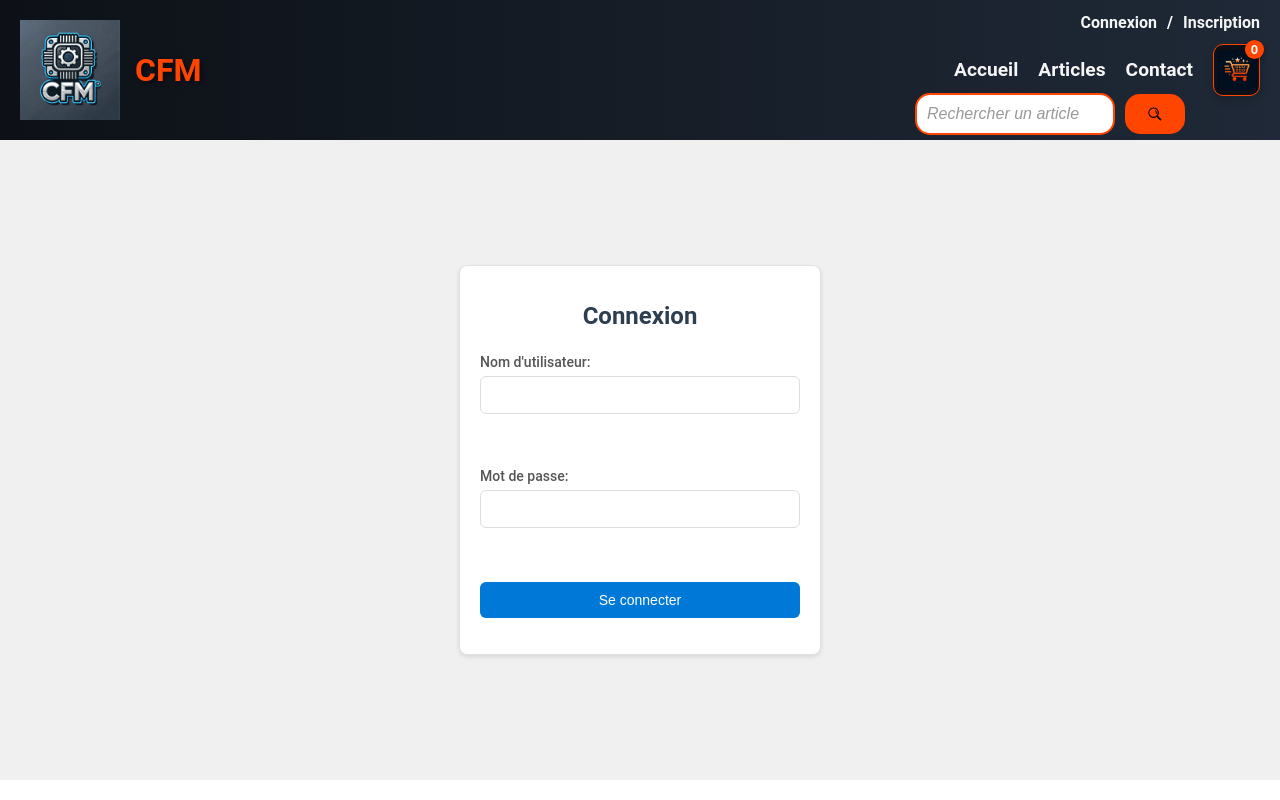
After one commit to CielCOde/CFM, a PHP site: page /page/login.php in a window 1280 px wide. The commit adds this page. Run offline with PHP 8.4, Linux system fonts and the light colour scheme; data that the repository does not hold is empty.

Commit message:
new file & update
commencer la création de filtrage de composant

```diff
--- a/banniere.php
+++ b/banniere.php
@@ -3,10 +3,21 @@ $racine_site = "http://" . $_SERVER['HTTP_HOST'] . "/"; // Chemin vers le dossie
 ?>
 <link rel="stylesheet" href="../css/banniere.css">
 <div class="banner">
+    <div class="login-container">
+        <a href="<?php echo $racine_site; ?>page/login.php" class="login-link">
+            Connexion
+        </a>
+        <strong style="color: white;">/</strong>
+        <a href="<?php echo $racine_site; ?>page/register.php" class="login-link">
+            Inscription
+        </a>
+    </div>
+
     <div class="logo-container">
         <img src="../img/logo/CFM.webp" alt="Logo CFM" class="logo">
         <h1 class="site-title">CFM</h1>
     </div>
+
     <div class="nav-container">
         <nav>
             <ul class="nav-list">
@@ -24,6 +35,14 @@ $racine_site = "http://" . $_SERVER['HTTP_HOST'] . "/"; // Chemin vers le dossie
 
             </div>
         </div>
+        <div class="search-container">
+            <form action="<?php echo $racine_site; ?>page/article.php?shearch=" method="get" class="search-form">
+                <input type="text" name="shearch" placeholder="Rechercher un article" class="search-input" id="search-input">
+                <button type="submit" class="search-button">
+                    <img src="<?php echo $racine_site; ?>/img/loupe.png" alt="Rechercher" class="search-icon" width="20" height="20">
+                </button>
+            </form>
+        </div>
     </div>
 
 </div>
@@ -33,7 +52,6 @@ $racine_site = "http://" . $_SERVER['HTTP_HOST'] . "/"; // Chemin vers le dossie
             fetch("<?php echo $racine_site; ?>page/core/get_panier.php")
                 .then(response => response.json())
                 .then(data => {
-                    console.log(data);
                     const panierCountElement = document.getElementById("panier-count");
                     if (panierCountElement && data.count !== undefined) {
                         panierCountElement.textContent = data.count;
@@ -94,4 +112,15 @@ $racine_site = "http://" . $_SERVER['HTTP_HOST'] . "/"; // Chemin vers le dossie
         // Update every 10 seconds
         setInterval(updatePanierCount, 10000);
     });
+
+    //animation de recherche
+    const searchInput = document.getElementById("search-input");
+
+    searchInput.addEventListener("focus", () => {
+        searchInput.classList.add("expanded");
+    })
+
+    searchInput.addEventListener("blur", () => {
+        searchInput.classList.remove("expanded");
+    })
 </script>
--- a/css/article.css
+++ b/css/article.css
@@ -60,3 +60,7 @@ button{
     font-family:'Roboto', sans-serif;
     cursor: pointer;
 }
+.container-principal{
+    display: flex;
+    justify-content: center;
+}
--- a/css/banniere.css
+++ b/css/banniere.css
@@ -1,6 +1,28 @@
 body {
   margin: 0;
   font-family: "Roboto", sans-serif;
+}
+.login-container {
+  position: absolute;
+  top: 13px;
+  right: 20px;
+  display: flex;
+  align-items: center;
+  gap: 10px;
+}
+.login-link {
+  text-decoration: none;
+  color: #f5f5f5;
+  font-size: 1rem;
+  font-weight: bold;
+  transition: color 0.3s ease;
+}
+.login-box {
+  display: flex;
+  align-items: center;
+  justify-content: center;
+  border-radius: 15px;
+  padding: 3px;
 }
 .banner {
   display: flex;
@@ -25,10 +47,13 @@ body {
   color: #ff4500;
   text-shadow: 2px 2px 5px rgba(0, 0, 0, 0.5);
 }
+
 .nav-container {
+  width: 500px;
+  position: relative;
   display: flex;
+  justify-content: flex-end;
   align-items: center;
-  /* justify-content: space-between;  Supprimé pour séparer panier et nav-list */
   gap: 20px; /* Ajout d'un espacement entre panier et nav-list */
 }
 .nav-list {
@@ -68,12 +93,11 @@ body {
   align-items: center;
   justify-content: center;
   background-color: #0d1117;
-  border: 2px solid #ff4500;
-  border-radius: 15px;
-  padding: 10px 15px;
+  border: 1px solid #ff4500;
+  border-radius: 10px;
+  padding: 5px;
   box-shadow: 0 4px 8px rgba(0, 0, 0, 0.2);
   gap: 10px;
-  position: relative;
   width: 35px;
 }
 .panier-icon {
@@ -116,4 +140,55 @@ body {
 }
 .panier-container:hover .panier {
   display: block;
+  z-index: 2;
 }
+.search-container {
+  position: absolute;
+  top: 95%;
+  right: 15%;
+  align-items: center;
+}
+.search-input {
+  outline: none;
+  padding: 10px;
+  font-size: 1rem;
+  border-radius: 15px;
+  width: 200px;
+  transition: width 0.3s ease;
+  border: 2px solid #ff4500;
+  margin-left: auto;
+}
+.search-button {
+  outline: none;
+  background-color: #ff4500;
+  color: #fff;
+  border: none;
+  border-radius: 15px;
+  padding: 10px 20px;
+  font-size: 1rem;
+  font-weight: bold;
+  cursor: pointer;
+  transition: background-color 0.3s ease;
+
+}
+.search-form {
+  display: flex;
+  align-items: center;
+  gap: 10px;
+}
+.search-button:hover {
+  background-color: #d87854;
+}
+.search-button:focus {
+  outline: none;
+}
+.search-input.expanded {
+  width: 300px;
+}
+.search-input:focus {
+  border-color: #d87854;
+}
+.search-input::placeholder {
+  color: #999;
+  font-style: italic;
+}
--- /dev/null
+++ b/css/login.css
@@ -0,0 +1,85 @@
+/* login.css */
+.login-center{
+    display: flex;
+    justify-content: center;
+    align-items: center;
+    height: 80vh;
+    background-color: #f0f0f0;
+}
+
+.login-container-form {
+    background-color: #fff;
+    border-radius: 8px;
+    box-shadow: 0 2px 4px rgba(0, 0, 0, 0.1);
+    padding: 20px;
+    width: 320px;
+    text-align: center;
+    border: 1px solid #e0e0e0;
+}
+
+.login-container-form h1 {
+    margin-bottom: 24px;
+    color: #2c3e50;
+    font-weight: 600;
+    font-size: 24px;
+}
+
+.login-form {
+    display: flex;
+    flex-direction: column;
+    align-items: center;
+}
+
+.login-form label {
+    width: 100%;
+    text-align: left;
+    margin-bottom: 6px;
+    color: #555;
+    font-size: 14px;
+    font-weight: 500;
+}
+
+.login-form input[type="text"],
+.login-form input[type="password"] {
+    width: 100%;
+    padding: 10px;
+    margin-bottom: 16px;
+    border: 1px solid #ddd;
+    border-radius: 6px;
+    box-sizing: border-box;
+    font-size: 14px;
+    transition: border-color 0.3s ease;
+}
+
+.login-form input[type="text"]:focus,
+.login-form input[type="password"]:focus {
+    border-color: #0078d7;
+    outline: none;
+}
+
+.login-form input[type="submit"] {
+    background-color: #0078d7;
+    color: white;
+    padding: 10px 20px;
+    border: none;
+    border-radius: 6px;
+    cursor: pointer;
+    font-size: 14px;
+    transition: background-color 0.3s ease;
+    width: 100%;
+    font-weight: 500;
+}
+
+.login-form input[type="submit"]:hover {
+    background-color: #005a9e;
+}
+
+.login-form input[type="submit"]:active {
+    background-color: #004368;
+}
+
+.error-message {
+    color: red;
+    margin-top: 16px;
+    font-size: 12px;
+}
--- a/page/core/add_panier.js
+++ b/page/core/add_panier.js
@@ -107,7 +107,7 @@ function showNotification(message, type) {
     const style = document.createElement('style');
     style.innerHTML = `
      .notification {
-     height: 100px;
+     height: auto;
      position: fixed;
      top: 20px;
      right: 20px;
--- /dev/null
+++ b/page/login.php
@@ -0,0 +1,39 @@
+<?php
+include("../banniere.php");
+include("../config/db_config.php");
+?>
+<!DOCTYPE html>
+<html lang="fr">
+
+<head>
+    <meta charset="UTF-8">
+    <meta name="viewport" content="width=device-width, initial-scale=1.0">
+    <title>Connexion</title>
+    <link rel="stylesheet" href="../css/login.css">
+    <link rel="preconnect" href="https://fonts.googleapis.com">
+    <link rel="preconnect" href="https://fonts.gstatic.com" crossorigin>
+    <link href="https://fonts.googleapis.com/css2?family=Inter:wght@400;500;600;700&display=swap" rel="stylesheet">
+</head>
+
+<body>
+    <div class="login-center">
+        <div class="login-container-form">
+            <h1>Connexion</h1>
+            <form action="login.php" method="post" class="login-form">
+                <label for="username">Nom d'utilisateur:</label>
+                <input type="text" id="username" name="username" required><br><br>
+
+                <label for="password">Mot de passe:</label>
+                <input type="password" id="password" name="password" required><br><br>
+
+                <input type="submit" value="Se connecter">
+            </form>
+            <?php if (isset($error_message)) { ?>
+                <p class="error-message"><?php echo $error_message; ?></p>
+            <?php } ?>
+        </div>
+    </div>
+
+</body>
+
+</html>
```
Also changed, not shown: page/article.php (+15 -11 lines), admin.php (added), img/loupe.png (added).
